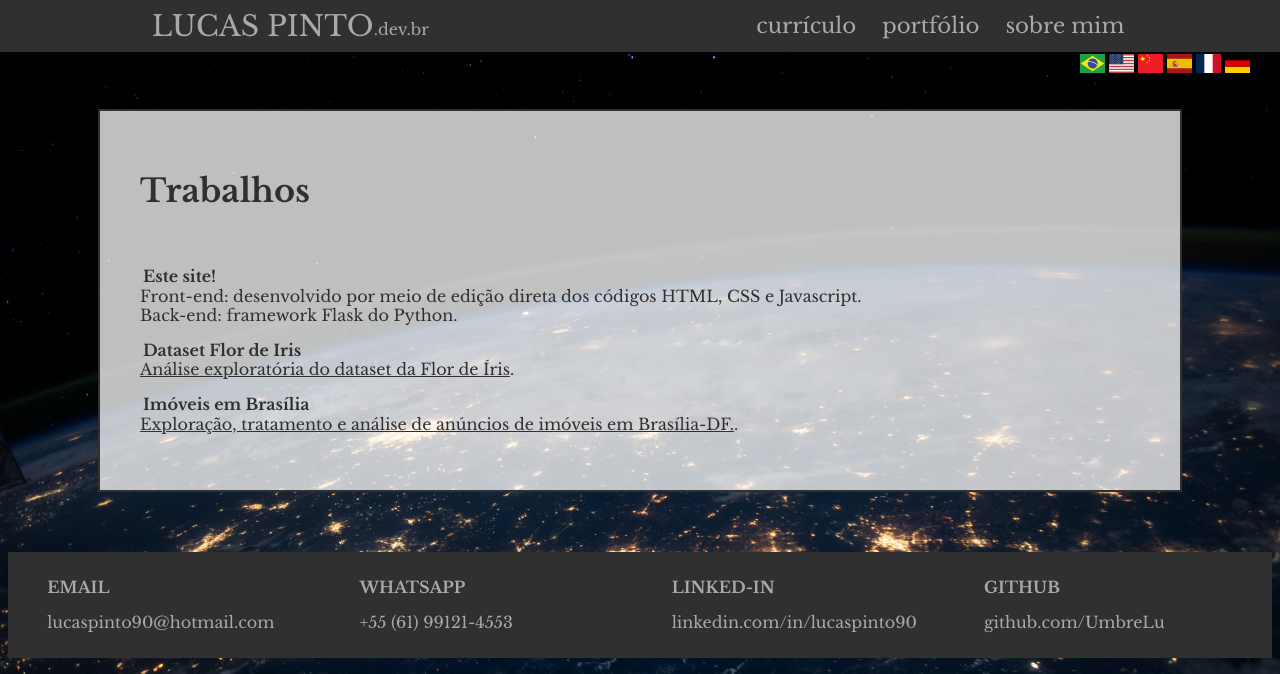
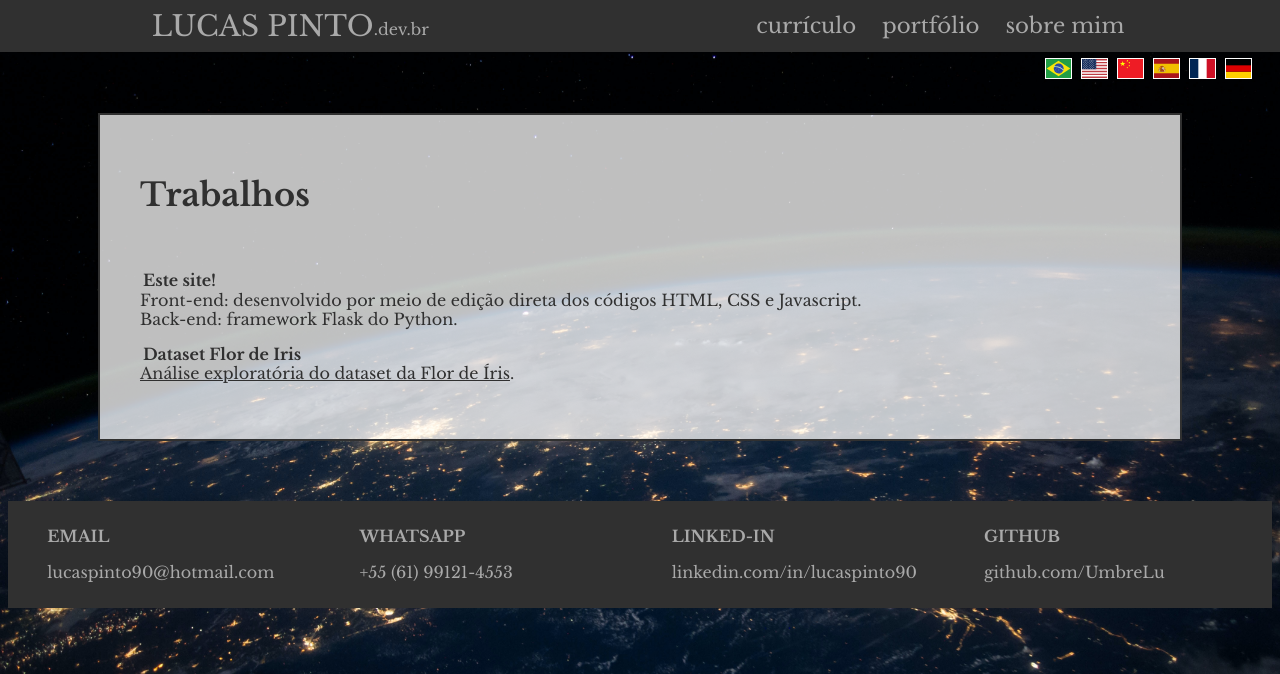
Before and after one commit to UmbreLu/personal_website, a Flask app: page /jobs in a window 1280 px wide. Shown: the top 674 px of the page. Run offline with Flask 2, Linux system fonts and the light colour scheme.

Commit message:
flag row fix attempt

```diff
--- a/static/css/main.css
+++ b/static/css/main.css
@@ -106,7 +106,7 @@ div.transbox {
 }
 
 div#language_selection_box {
-    margin-top: 24px;
+    margin-top: 30px;
     display: flex;
     flex-direction: row;
     justify-content: right;
@@ -347,3 +347,11 @@ a.normal:hover {
 a.normal:active {
     text-decoration: none;
 }
+
+div.flag {
+    margin-left: 7px;
+}
+
+img.flag {
+    border: 1px solid white;
+}
--- a/templates/base.html
+++ b/templates/base.html
@@ -156,12 +156,17 @@
   </div>
   <div class="outer">
     <div id="language_selection_box">
-        <div class="flag"><a href="{{ url_for(page) }}"><img width="25px" src="{{ url_for('static', filename='br.svg') }}" alt="Brazilian Portuguese"></a></div>
-        <div class="flag"><a href="{{ url_for(page, lang='en') }}"><img width="25px" src="{{ url_for('static', filename='us.svg') }}" alt="English"></a></div>
-        <div class="flag"><a href="{{ url_for(page, lang='cn') }}"><img width="25px" src="{{ url_for('static', filename='cn.svg') }}" alt="Chinese"></a></div>
-        <div class="flag"><a href="{{ url_for(page, lang='es') }}"><img width="25px" src="{{ url_for('static', filename='es.svg') }}" alt="Spanish"></a></div>
-        <div class="flag"><a href="{{ url_for(page, lang='fr') }}"><img width="25px" src="{{ url_for('static', filename='fr.svg') }}" alt="French"></a></div>
-        <div class="flag"><a href="{{ url_for(page, lang='de') }}"><img width="25px" src="{{ url_for('static', filename='de.svg') }}" alt="German"></a></div>
+        <a href="{{ url_for(page) }}"><img class="flag" width="25px" src="{{ url_for('static', filename='br.svg') }}" alt="Brazilian Portuguese"></a>
+        <div class="flag"></div>
+        <a href="{{ url_for(page, lang='en') }}"><img class="flag" width="25px" src="{{ url_for('static', filename='us.svg') }}" alt="English"></a>
+        <div class="flag"></div>
+        <a href="{{ url_for(page, lang='cn') }}"><img class="flag" width="25px" src="{{ url_for('static', filename='cn.svg') }}" alt="Chinese"></a>
+        <div class="flag"></div>
+        <a href="{{ url_for(page, lang='es') }}"><img class="flag" width="25px" src="{{ url_for('static', filename='es.svg') }}" alt="Spanish"></a>
+        <div class="flag"></div>
+        <a href="{{ url_for(page, lang='fr') }}"><img class="flag" width="25px" src="{{ url_for('static', filename='fr.svg') }}" alt="French"></a>
+        <div class="flag"></div>
+        <a href="{{ url_for(page, lang='de') }}"><img class="flag" width="25px" src="{{ url_for('static', filename='de.svg') }}" alt="German"></a>
     </div>
     <div class="transbox">
 		{% block body %}
--- a/templates/jobs.html
+++ b/templates/jobs.html
@@ -16,11 +16,6 @@ Portf&oacute;lio
     <p><strong>Dataset Flor de Iris</strong><br>
             <a class="normal" href="{{ url_for('static', filename='iris_portugues.slides.html') }}" target="_blank" rel="noopener noreferrer">An&aacute;lise explorat&oacute;ria do dataset da Flor de &Iacute;ris</a>.
     </p>
-    <p><strong>Imóveis em Brasília</strong><br>
-            <a class="normal" href="{{ url_for('static', filename='anuncios_imoveis_df.slides.html') }}"
-            target="_blank" rel="noopener noreferrer">Explora&ccedil;&atilde;o, tratamento e
-            an&aacute;lise de an&uacute;ncios de im&oacute;veis em Bras&iacute;lia-DF.</a>.
-    </p>
 {% elif lang == "en" %}
     Jobs
 </h1>
@@ -31,10 +26,6 @@ Portf&oacute;lio
 <p>
     <strong>Iris Flower Dataset</strong><br>
     <a class="normal" href="{{ url_for('static', filename='iris_portugues.slides.html') }}" target="_blank" rel="noopener noreferrer">Exploratory analysis of the Iris Flower dataset in Portuguese</a>.
-</p>
-<p>
-    <strong>Real Estate in Brasilia</strong><br>
-        <a class="normal" href="{{ url_for('static', filename='anuncios_imoveis_df.slides.html') }}" target="_blank" rel="noopener noreferrer">Exploration, processing, and analysis of real estate listings in Brasilia-DF.</a>.
 </p>
 {% elif lang == "fr" %}
     Jobs
@@ -49,9 +40,5 @@ Portf&oacute;lio
     <strong>Jeu de données Iris Flower</strong><br>
     <a class="normal" href="{{ url_for('static', filename='iris_portugues.slides.html') }}" target="_blank" rel="noopener noreferrer">Analyse exploratoire du jeu de données Iris Flower</a>.
 </p>
-<p>
-    <strong>Biens immobiliers à Brasilia</strong><br>
-    <a class="normal" href="{{ url_for('static', filename='anuncios_imoveis_df.slides.html') }}" target="_blank" rel="noopener noreferrer">Exploration, traitement et analyse des annonces immobilières à Brasilia-DF</a>.
-</p>
 {% endif %}
 {% endblock %}
```
